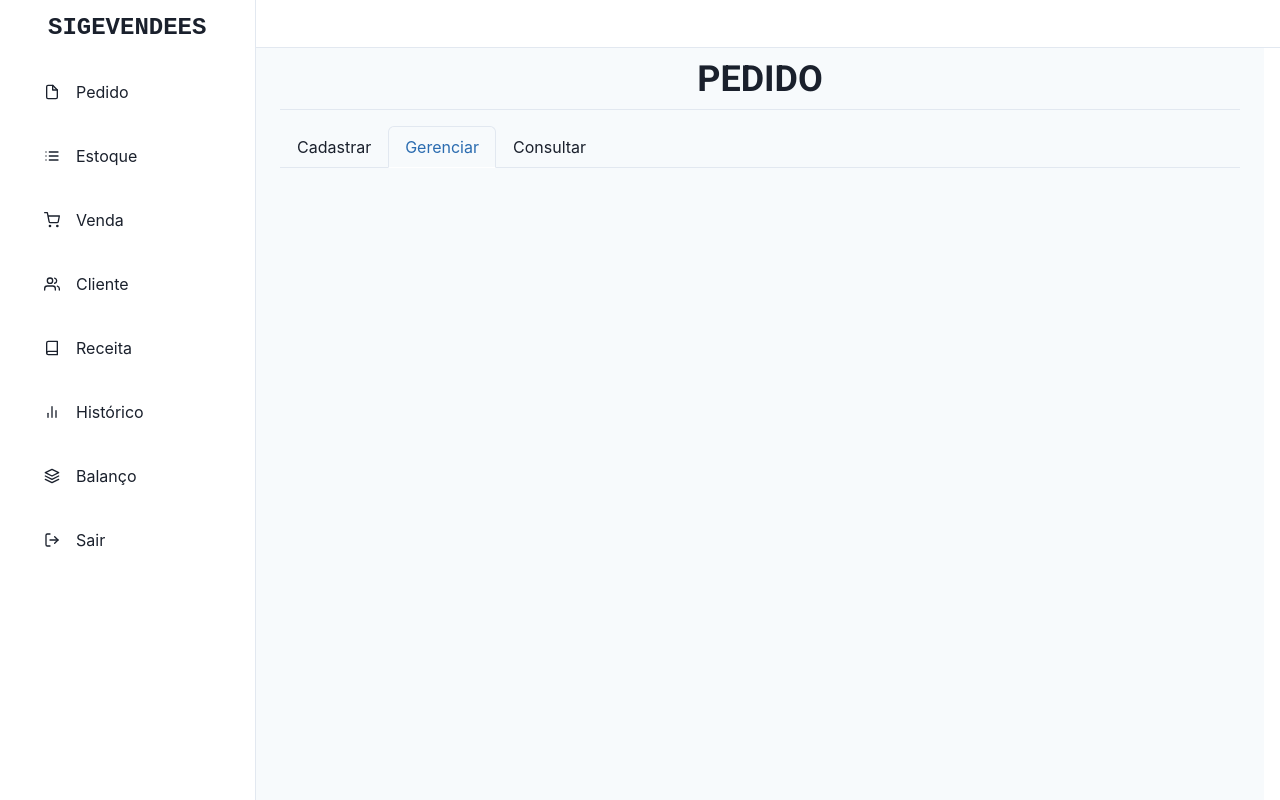
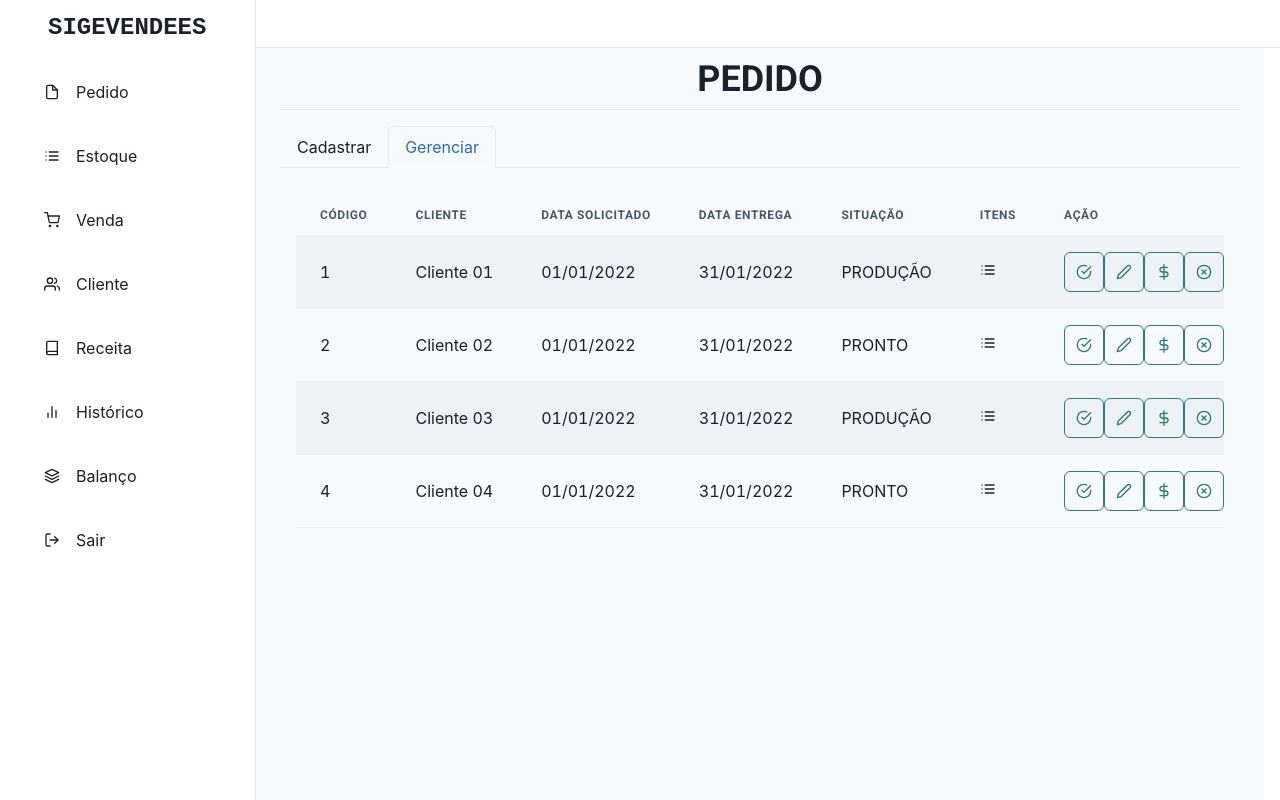
Before and after one commit to acmedeiros88/sigevendees-front, a Next.js app: page /pedido in a window 1280 px wide. Both pictures are taken after a click on the tab "Gerenciar". Built offline with nearby package versions, Linux system fonts and the light colour scheme.

Commit message:
finalizado a tela de pedido.

```diff
--- a/src/components/FormCadastroPedido.tsx
+++ b/src/components/FormCadastroPedido.tsx
@@ -23,7 +23,8 @@ import {
     InputSelect,
     ButtonSubmit,
     InputText,
-    OptionItem
+    OptionItem,
+    InputDate
 } from '../components/forms/InputData';
 
 const produtos: Array<OptionItem> = [
@@ -37,6 +38,25 @@ function FormCadastroPedido() {
         <Box>
 
             <HStack>
+                <SimpleGrid columns={12} columnGap={3} rowGap={6} minW='full'>
+                    <InputText
+                        descLabel='Cliente'
+                        descPlaceholder='Digite o nome ou telefone'
+                        columSpanBase={8}
+                        columSpanMD={8}
+                        columSpanLG={10}
+                    />
+                    <InputDate
+                        descLabel='Entrega'
+                        descPlaceholder='Selecione data de entrega'
+                        columSpanBase={4}
+                        columSpanMD={4}
+                        columSpanLG={2}
+                    />
+                </SimpleGrid>
+            </HStack>
+
+            <HStack mt={4}>
                 <SimpleGrid columns={12} columnGap={3} rowGap={6} minW='full'>
                     <InputSelect
                         descLabel='Produto'
--- a/src/components/TableEstoque.tsx
+++ b/src/components/TableEstoque.tsx
@@ -8,7 +8,7 @@ import {
     Td,
     TableContainer,
     useColorModeValue,
-    Box,
+    Box
 } from '@chakra-ui/react';
 
 interface Ingrediente {
--- /dev/null
+++ b/src/components/TableGerenciaPedico.tsx
@@ -0,0 +1,87 @@
+import React from 'react';
+import {
+    Box,
+    Table,
+    TableContainer,
+    Tbody,
+    Td,
+    Th,
+    Thead,
+    Tr,
+    useColorModeValue,
+    Icon,
+    IconButton
+} from '@chakra-ui/react';
+import {
+    FiList,
+    FiCheckCircle,
+    FiXCircle,
+    FiEdit2,
+    FiDollarSign
+} from "react-icons/fi";
+
+interface Pedido {
+    codigo: number;
+    cliente: string;
+    instante: string;
+    entrega: string;
+    situacao: string;
+    itens?: string;
+}
+
+const Pedidos: Array<Pedido> = [
+    { codigo: 1, cliente: 'Cliente 01', instante: '01/01/2022', entrega: '31/01/2022', situacao: 'PRODUÇÃO' },
+    { codigo: 2, cliente: 'Cliente 02', instante: '01/01/2022', entrega: '31/01/2022', situacao: 'PRONTO' },
+    { codigo: 3, cliente: 'Cliente 03', instante: '01/01/2022', entrega: '31/01/2022', situacao: 'PRODUÇÃO' },
+    { codigo: 4, cliente: 'Cliente 04', instante: '01/01/2022', entrega: '31/01/2022', situacao: 'PRONTO' }
+];
+
+const RowItem = (Pedido: Pedido) => {
+    return (
+        <Tr>
+            <Td>{Pedido.codigo}</Td>
+            <Td>{Pedido.cliente}</Td>
+            <Td>{Pedido.instante}</Td>
+            <Td>{Pedido.entrega}</Td>
+            <Td>{Pedido.situacao}</Td>
+            <Td><Icon as={FiList} /></Td>
+            <Td>
+                <IconButton variant='outline' colorScheme='teal' aria-label='Pedido pronto' icon={<FiCheckCircle />} />
+                <IconButton variant='outline' colorScheme='teal' aria-label='Editar pedido' icon={<FiEdit2 />} />
+                <IconButton variant='outline' colorScheme='teal' aria-label='Finalizar venda' icon={<FiDollarSign />} />
+                <IconButton variant='outline' colorScheme='teal' aria-label='Pedido cancelado' icon={<FiXCircle />} />
+            </Td>
+        </Tr>
+    );
+};
+
+function TableGerenciaPedido() {
+    return (
+        <Box>
+
+            <TableContainer overflowY='auto' mt={3}>
+                <Table variant='striped' bgColor={useColorModeValue('blackalpha.300', 'blackalpha.700')}>
+                    <Thead>
+                        <Tr>
+                            <Th>Código</Th>
+                            <Th>Cliente</Th>
+                            <Th>Data solicitado</Th>
+                            <Th>Data entrega</Th>
+                            <Th>Situação</Th>
+                            <Th>Itens</Th>
+                            <Th>Ação</Th>
+                        </Tr>
+                    </Thead>
+                    <Tbody>
+                        {Pedidos.map((item) => (
+                            <RowItem key={item.codigo} {...item} />
+                        ))}
+                    </Tbody>
+                </Table>
+            </TableContainer>
+
+        </Box>
+    );
+}
+
+export default TableGerenciaPedido;
--- a/src/components/forms/InputData.tsx
+++ b/src/components/forms/InputData.tsx
@@ -99,6 +99,19 @@ const InputTextarea = ({ descLabel }: { descLabel: string }) => {
     );
 };
 
+const InputDate = ({ descLabel, descPlaceholder, columSpanBase, columSpanMD, columSpanLG, read_on }: InputProps) => {
+    return (
+        <ItemGrid
+            descLabel={descLabel}
+            columSpanBase={columSpanBase}
+            columSpanMD={columSpanMD}
+            columSpanLG={columSpanLG}
+        >
+            <Input placeholder={descPlaceholder} size="md" type="date" />
+        </ItemGrid>
+    );
+};
+
 const ButtonSubmit = ({ margin_top }: { margin_top: number }) => {
     return (
         <Flex mt={margin_top} gap='2'>
@@ -108,4 +121,4 @@ const ButtonSubmit = ({ margin_top }: { margin_top: number }) => {
     );
 };
 
-export { InputText, InputNumber, InputSelect, InputTextarea, ButtonSubmit };
+export { InputText, InputNumber, InputSelect, InputTextarea, ButtonSubmit, InputDate };
--- a/src/pages/pedido.tsx
+++ b/src/pages/pedido.tsx
@@ -8,6 +8,7 @@ import {
 } from '@chakra-ui/react';
 import FormCadastroPedido from '../components/FormCadastroPedido';
 import Template from '../components/layout/Template';
+import TableGerenciaPedido from '../components/TableGerenciaPedico';
 
 function Pedido() {
     return (
@@ -16,17 +17,13 @@ function Pedido() {
                 <TabList as='nav'>
                     <Tab>Cadastrar</Tab>
                     <Tab>Gerenciar</Tab>
-                    <Tab>Consultar</Tab>
                 </TabList>
                 <TabPanels>
                     <TabPanel>
                         <FormCadastroPedido />
                     </TabPanel>
                     <TabPanel>
-
-                    </TabPanel>
-                    <TabPanel>
-
+                        <TableGerenciaPedido />
                     </TabPanel>
                 </TabPanels>
             </Tabs>
```
